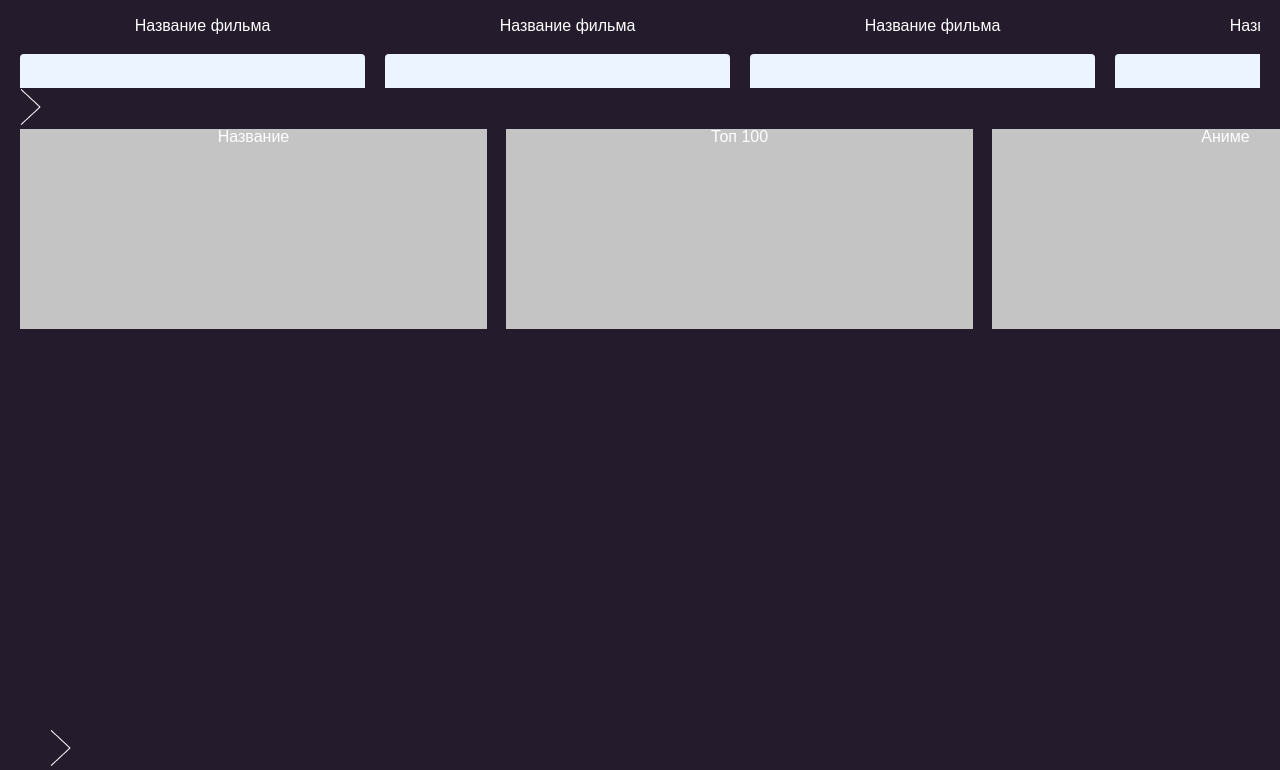
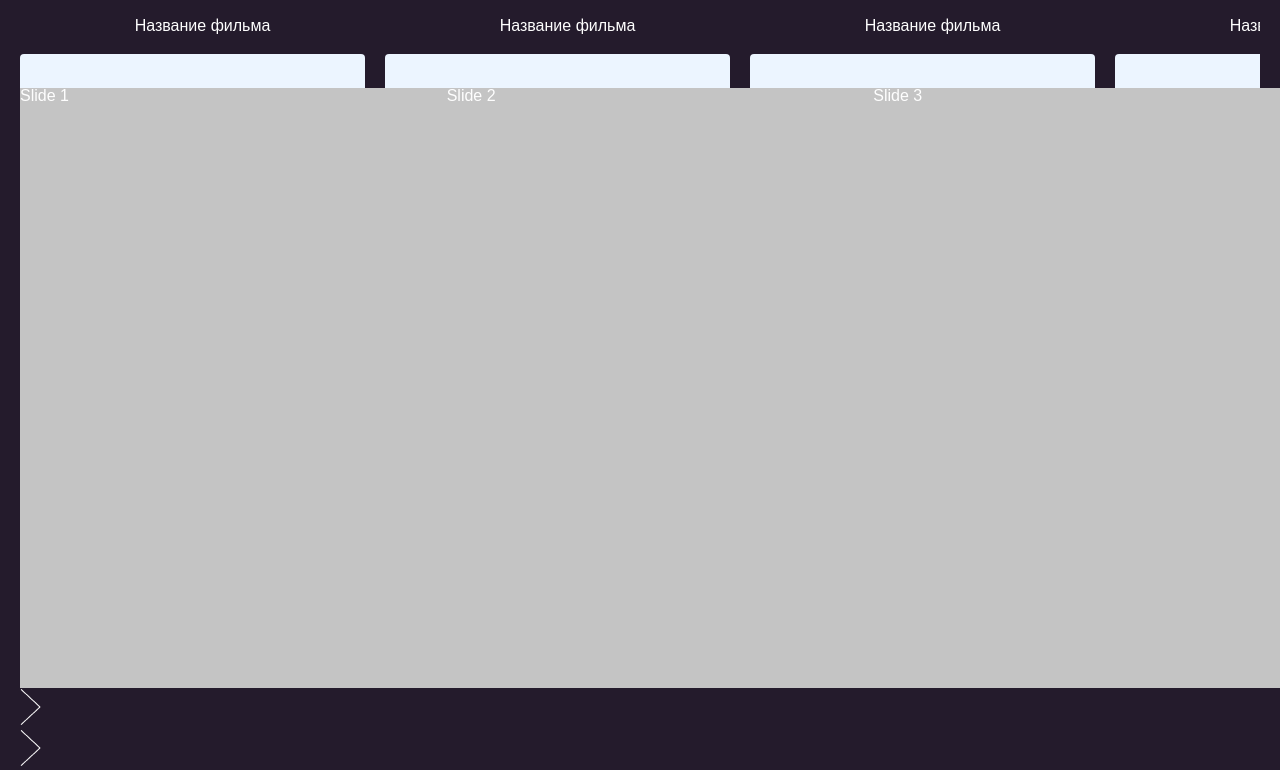
Before and after one commit to cookies-with-tea/fims-site, a Vue app: page / in a window 1280 px wide. Shown: the part 1416-2186 px from the top of the page. Built offline with nearby package versions, Linux system fonts and the light colour scheme.

Commit message:
ff-7: most popular swiper init

```diff
--- a/src/components/MostPopular.vue
+++ b/src/components/MostPopular.vue
@@ -1,69 +1,40 @@
 <template>
-  <div class="main-slider__arrow-prev">
-    <img src="../assets/arrow.png" alt="arrow" />
+
+  <swiper
+    :slides-per-view="3"
+    :navigation="{
+      nextEl: '.popular-slider__arrow-next',
+      prevEl: '.popular-slider__arrow-prev',
+    }"
+    class="mySwiper"
+  >
+    <swiper-slide>Slide 1</swiper-slide>
+    <swiper-slide>Slide 2</swiper-slide><swiper-slide>Slide 3</swiper-slide>
+    <swiper-slide>Slide 4</swiper-slide><swiper-slide>Slide 5</swiper-slide>
+    <swiper-slide>Slide 6</swiper-slide><swiper-slide>Slide 7</swiper-slide>
+    <swiper-slide>Slide 8</swiper-slide><swiper-slide>Slide 9</swiper-slide>
+  </swiper>
+  <div class="popular-slider__arrow-next">
+    <img src="@/assets/arrow.png" alt="arrow" />
   </div>
-  <swiper
-    :slides-per-view="3.5"
-    :space-between="19"
-    :width="1440"
-    :height="200"
-    :loop-fill-group-with-blank="true"
-    :navigation="{
-      nextEl: '.main-slider__arrow-next',
-      prevEl: '.main-slider__arrow-prev',
-    }"
-  >
-    <swiper-slide>Название</swiper-slide>
-    <swiper-slide>Топ 100</swiper-slide>
-    <swiper-slide>Аниме</swiper-slide>
-    <swiper-slide>Название</swiper-slide>
-    <swiper-slide>Топ 200</swiper-slide>
-    <swiper-slide>Хентай</swiper-slide>
-  </swiper>
-  <div class="main-slider__arrow-next">
-    <img src="../assets/arrow.png" alt="arrow" />
+  <div class="popular-slider__arrow-next">
+    <img src="@/assets/arrow.png" alt="arrow" />
   </div>
 </template>
 
 <script lang="ts" setup>
 import { ref } from "vue";
 import { Swiper, SwiperSlide } from "swiper/vue";
-import SwiperCore, { Pagination, Navigation } from "swiper";
+import SwiperCore, { Navigation } from "swiper";
 
-SwiperCore.use([Pagination, Navigation]);
+SwiperCore.use([Navigation]);
 
 const lastSlide = ref(null);
 const currentSlide = ref(null);
 </script>
 
 <style lang="scss">
-.swiper {
-  width: 1280px;
-  height: 600px;
-}
 .swiper-slide {
-  margin: 0px;
-  width: 467px !important;
-  height: 200px !important;
-  background-color: #C4C4C4;
-  text-align: center;
-  &__image {
-    width: 100%;
-  }
-}
-.main-slider {
-  &__arrow-next {
-    margin-left: 30px;
-    display: flex;
-  }
-}
-.main-slider__pagination {
-  padding-left: 50%;
-}
-.main-slider-inner {
-  width: 1200px;
-  height: 580px;
-  display: flex;
-  align-items: center;
+  background-color: #c4c4c4;
 }
 </style>
```
